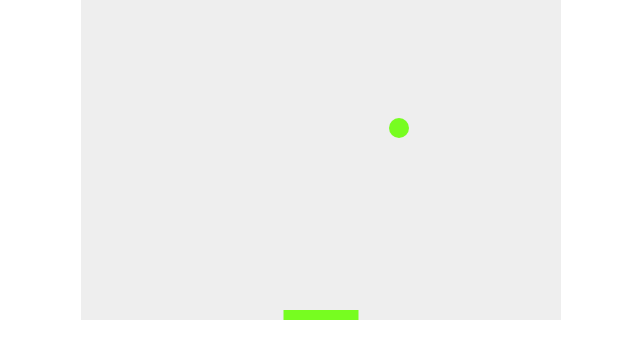
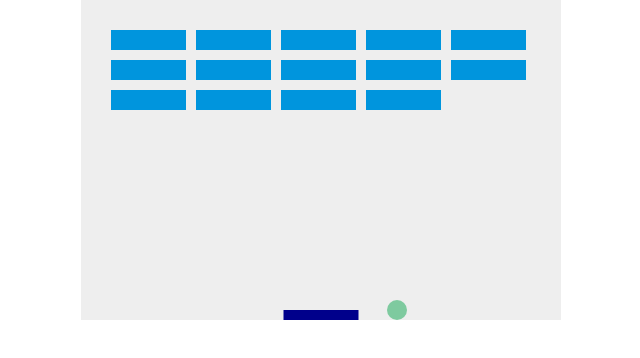
Before and after one commit to Spyhawkguy/TheMovingSquare, a plain HTML site: page index.html in a window 1280 px wide. Shown: the whole page, without its empty margins (319-959 px from the left). Drawn offline with Linux system fonts and the light colour scheme.

Commit message:
Added collision dectection for the bricks

```diff
--- a/index.html
+++ b/index.html
@@ -30,12 +30,27 @@
         var dx = 2;
         var dy = -2;
         var ballRadius = 10;
-        var rancolor = "rancolor"
+        var rancolor = "blue"
+        var paddlecolor = "black"
         var paddleHeight = 10;
         var paddleWidth = 75;
         var paddleX = (canvas.width - paddleWidth) / 2;
         var rightPressed = false;
         var leftPressed = false;
+        var brickRowCount = 3;
+        var brickColumnCount = 5;
+        var brickWidth = 75;
+        var brickHeight = 20
+        var brickPadding = 10;
+        var brickOffsetTop = 30;
+        var brickOffsetLeft = 30;
+        var bricks = [];
+        for (var c = 0; c < brickColumnCount; c++) {
+            bricks[c] = [];
+            for (var r = 0; r < brickRowCount; r++) {
+                bricks[c][r] = { x: 0, y: 0, status: 1 };
+            }
+        }
 
         document.addEventListener("keydown", keyDownHandler, false);
         document.addEventListener("keyup", keyUpHandler, false);
@@ -58,6 +73,38 @@
             }
         }
 
+        function drawBricks() {
+            for (var c = 0; c < brickColumnCount; c++) {
+                for (var r = 0; r < brickRowCount; r++) {
+                    if (bricks[c][r].status == 1) {
+                        var brickX = (c * (brickWidth + brickPadding)) + brickOffsetLeft;
+                        var brickY = (r * (brickHeight + brickPadding)) + brickOffsetTop;
+                        bricks[c][r].x = brickX;
+                        bricks[c][r].y = brickY;
+                        ctx.beginPath();
+                        ctx.rect(brickX, brickY, brickWidth, brickHeight);
+                        ctx.fillStyle = "#0095DD";
+                        ctx.fill();
+                        ctx.closePath();
+                    }
+                }
+            }
+        }
+
+        function collisionDetection() {
+            for (var c = 0; c < brickColumnCount; c++) {
+                for (var r = 0; r < brickRowCount; r++) {
+                    var b = bricks[c][r];
+                    if (b.status == 1) {
+                        if (x > b.x && x < b.x + brickWidth && y > b.y && y < b.y + brickHeight) {
+                            dy = -dy;
+                            b.status = 0;
+                        }
+                    }
+                }
+            }
+        }
+
         function drawBall() {
             ctx.clearRect(0, 0, canvas.width, canvas.height);
             ctx.beginPath();
@@ -74,24 +121,37 @@
                 rancolor = "rgb(" + r + "," + g + "," + b + ")"
             }
 
-            if (y + dy > canvas.height - ballRadius || y + dy < ballRadius) {
+            if (y + dy < ballRadius) {
                 dy = -dy;
-                rancolor = "rgb(" + r + "," + g + "," + b + ")"
+            } else if (y + dy > canvas.height - ballRadius) {
+                if (x >= paddleX && x <= paddleX + paddleWidth) {
+                    dy = -dy;
+                    paddlecolor = "rgb(" + r + "," + g + "," + b + ")"
+                }
+                else {
+                    dy = -dy;
+                    alert("GAME OVER");
+                    document.location.reload();
+                    clearInterval(interval);
+                }
             }
         }
 
         function drawPaddle() {
             ctx.beginPath();
             ctx.rect(paddleX, canvas.height - paddleHeight, paddleWidth, paddleHeight);
-            ctx.fillStyle = rancolor
+            ctx.fillStyle = "Darkblue"
             ctx.fill();
             ctx.closePath();
         }
 
         function draw() {
             ctx.clearRect(0, 0, canvas.width, canvas.height);
+
             drawBall();
+            drawBricks();
             drawPaddle();
+            collisionDetection();
             x += dx
             y += dy
 
@@ -110,9 +170,7 @@
 
         }
 
-
-
-        setInterval(draw, 10);
+        var interval = setInterval(draw, 10);
 
 
 
```
